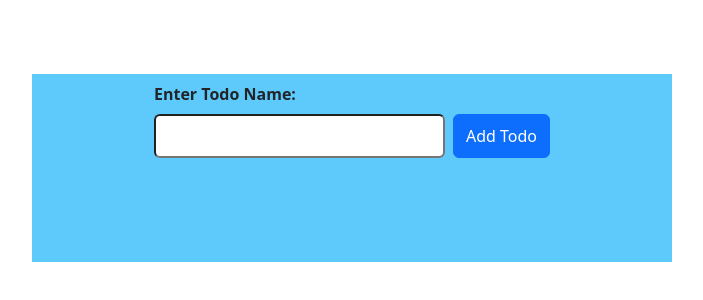
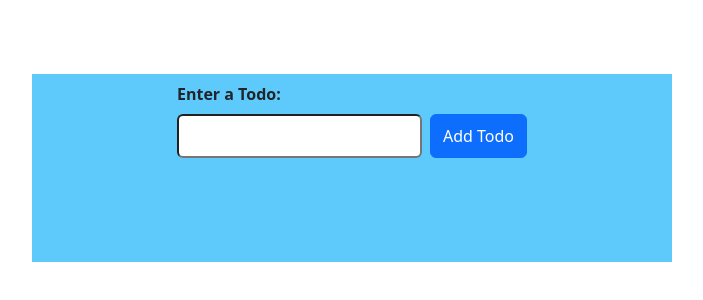
Before and after one commit to dininni8319/todo-app, a React (Vite) app: page / in a window 1280 px wide. Shown: the part 232-532 px from the top of the page, without its empty margins (288-991 px from the left). Built offline with nearby package versions, Linux system fonts and the light colour scheme.

Commit message:
changed style todo item

```diff
--- a/src/App.tsx
+++ b/src/App.tsx
@@ -1,4 +1,4 @@
-import { useState, useEffect, MouseEvent } from 'react'
+import { useState, useEffect, MouseEvent, ChangeEvent } from 'react'
 import {v4 as uuidv4} from 'uuid';
 import './App.css'
 import TodoList from './components/TodoList'
@@ -52,7 +52,7 @@ const App = () => {
   }
 
   const handleCompeteTodo = (
-    event: MouseEvent<HTMLInputElement, globalThis.MouseEvent>
+    event: MouseEvent<HTMLInputElement>
     , id: string
   ) => {
     event.preventDefault()
@@ -69,7 +69,6 @@ const App = () => {
       setTaskList(findTaskAndComplete)
     }
   }
-
 
   return (
     <div className='class-custom d-flex flex-column justify-content-center'>
--- a/src/components/Form.tsx
+++ b/src/components/Form.tsx
@@ -12,13 +12,13 @@ const Form = ({handleTask, setTask, task}: IForm) => {
   return (
     <form className="col-12 col-md-6 bg-light-blue d-flex justify-content-center p-2">
       <div className="form-group">
-        <label htmlFor="task" className='pb-2 fs-6 fw-bold'>Enter Todo Name:</label><br/>
+        <label htmlFor="task" className='pb-2 fs-6 fw-bold'>Enter a Todo:</label><br/>
         <div className="d-flex">
           <input
               type="text"
               name="task"
               id="task"
-              className='me-2 rounded ps-2 px-5 py-2'
+              className='me-2 rounded ps-2 py-2'
               onChange={(e) => setTask(e.target.value)}
               value={task}
           />
--- a/src/components/TodoList.tsx
+++ b/src/components/TodoList.tsx
@@ -1,4 +1,4 @@
-import { MouseEvent } from 'react';
+import { ChangeEvent, MouseEvent } from 'react';
 import { ITask } from '../App'
 import TodoItem from './TodoItem';
 
@@ -9,7 +9,7 @@ interface Props {
     id: string
   ) => void;
   handleCompeteTodo: (
-    event: MouseEvent<HTMLInputElement, globalThis.MouseEvent>
+    event: MouseEvent<HTMLInputElement>
   , id: string) => void;
 }
 
--- a/src/index.css
+++ b/src/index.css
@@ -4,5 +4,5 @@
   padding: 0;
   margin: 0;
   box-sizing: border-box;
-
+  border-radius: 5px;
 }
```
Also changed, not shown: src/components/TodoItem.tsx (+8 -4 lines).
